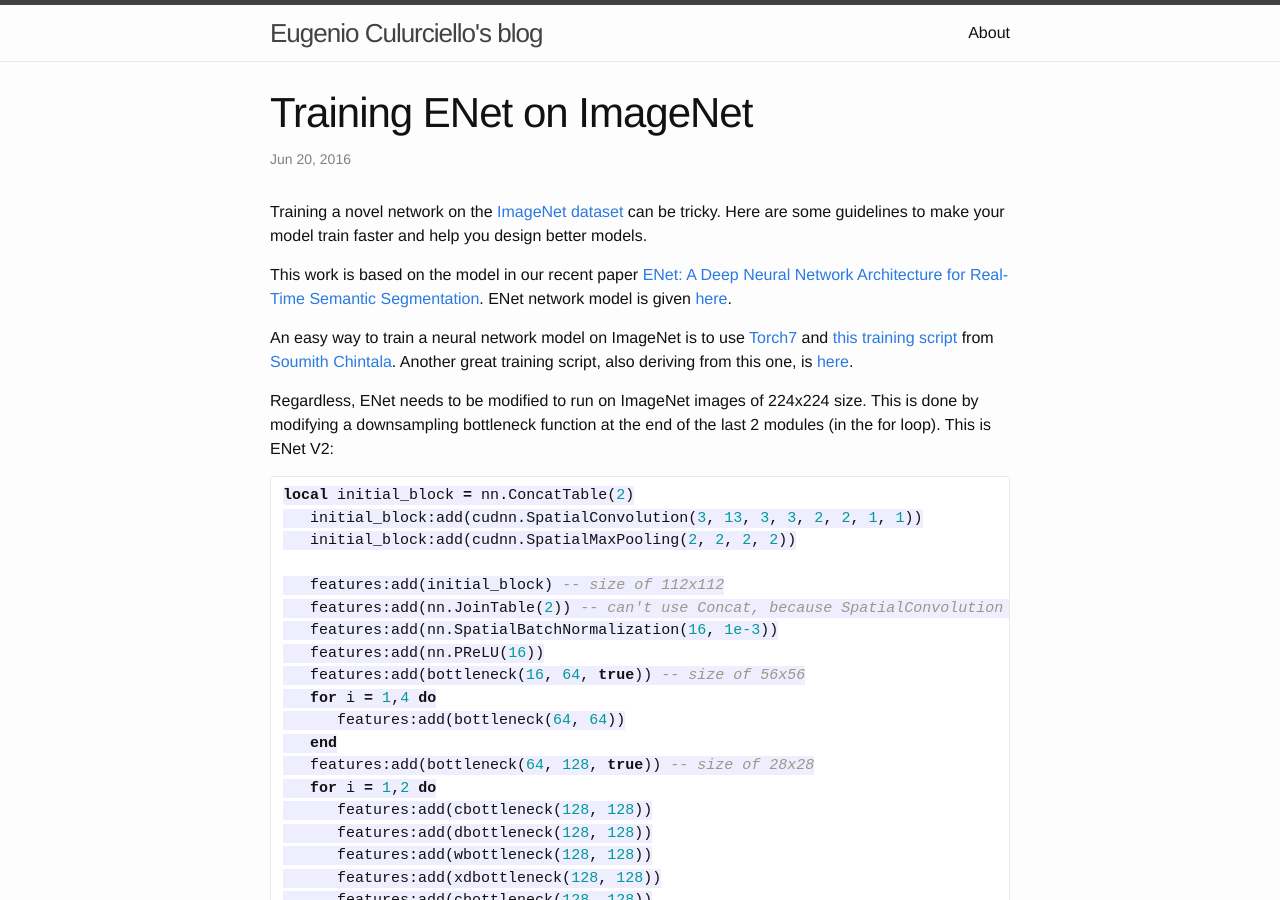
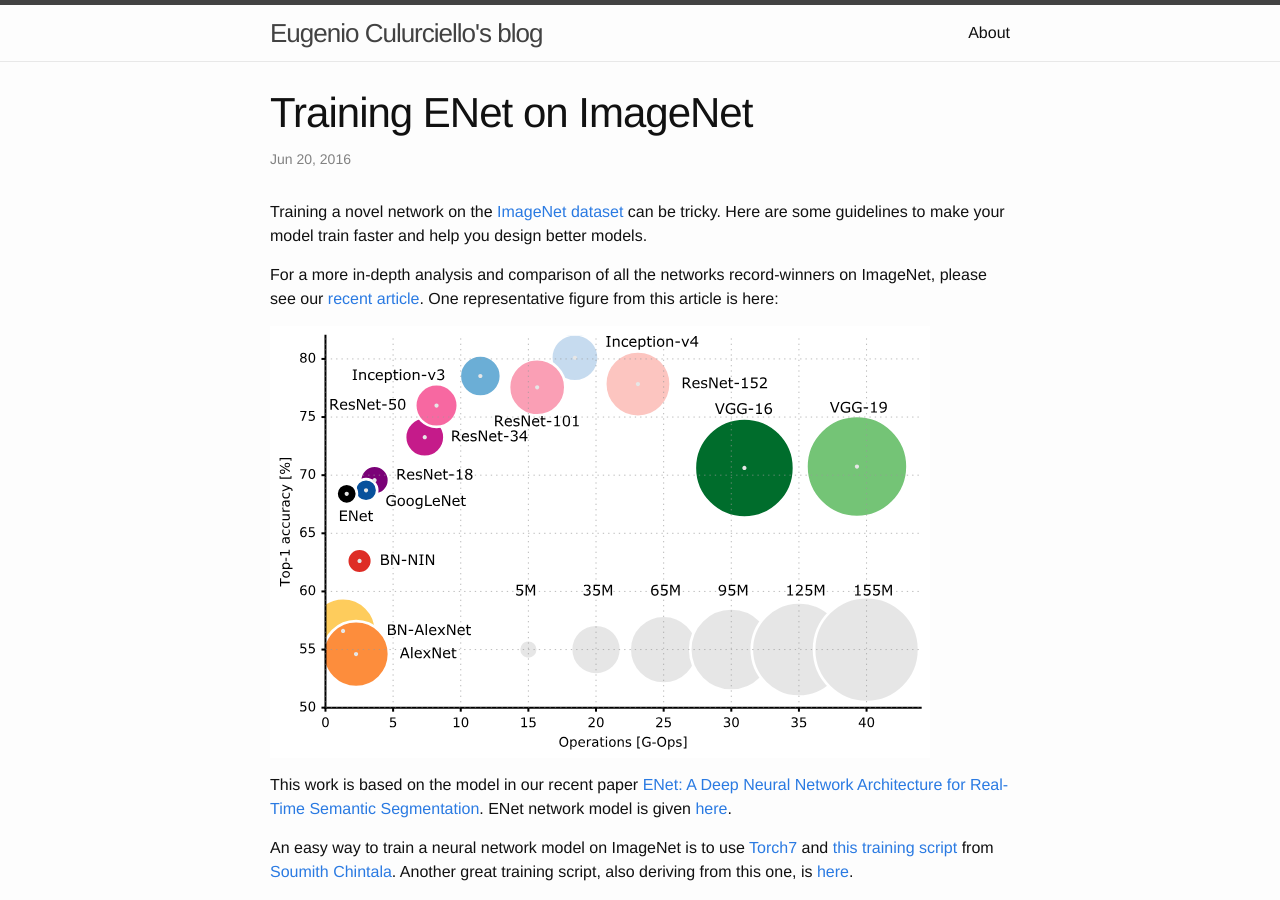
Before and after one commit to culurciello/culurciello.github.io, a Jekyll site: the page built from _posts/2016-06-20-training-enet.markdown, in a window 1280 px wide and 900 px high. Built offline with Jekyll 4.4.1, drawn with Linux system fonts in a browser that asks for light colours; some of the changed text lies outside the part shown.

Commit message:
added info enet

```diff
--- a/_posts/2016-06-20-training-enet.markdown
+++ b/_posts/2016-06-20-training-enet.markdown
@@ -6,6 +6,10 @@
 ---
 
 Training a novel network on the [ImageNet dataset](http://image-net.org/challenges/LSVRC/2012/index) can be tricky. Here are some guidelines to make your model train faster and help you design better models.
+
+For a more in-depth analysis and comparison of all the networks record-winners on ImageNet, please see our [recent article](https://arxiv.org/abs/1605.07678). One representative figure from this article is here:
+
+![](/assets/nets/acc_vs_net_vs_ops.svg)
 
 This work is based on the model in our recent paper [ENet: A Deep Neural Network Architecture for Real-Time Semantic Segmentation](https://arxiv.org/abs/1606.02147). ENet network model is given [here](https://github.com/e-lab/ENet-training/blob/master/train/models/encoder.lua).
 
@@ -387,3 +391,7 @@
 ResNet 18 uses a total of 3.6 G-Ops on a 224x224 input image. ENet 1.6 G-ops on the same image. And on a 960x540 input image ResNet 18 uses 38 G-Ops, while ENet uses 16.9 G-ops on the same image.
 
 This means ENet is 2.24x more efficient that ResNet 18.
+
+![](/assets/nets/acc_dens_vs_net.svg)
+
+As you can see in this figure ENet has the highest accuracy per parameter used of any neural network out there!
```
